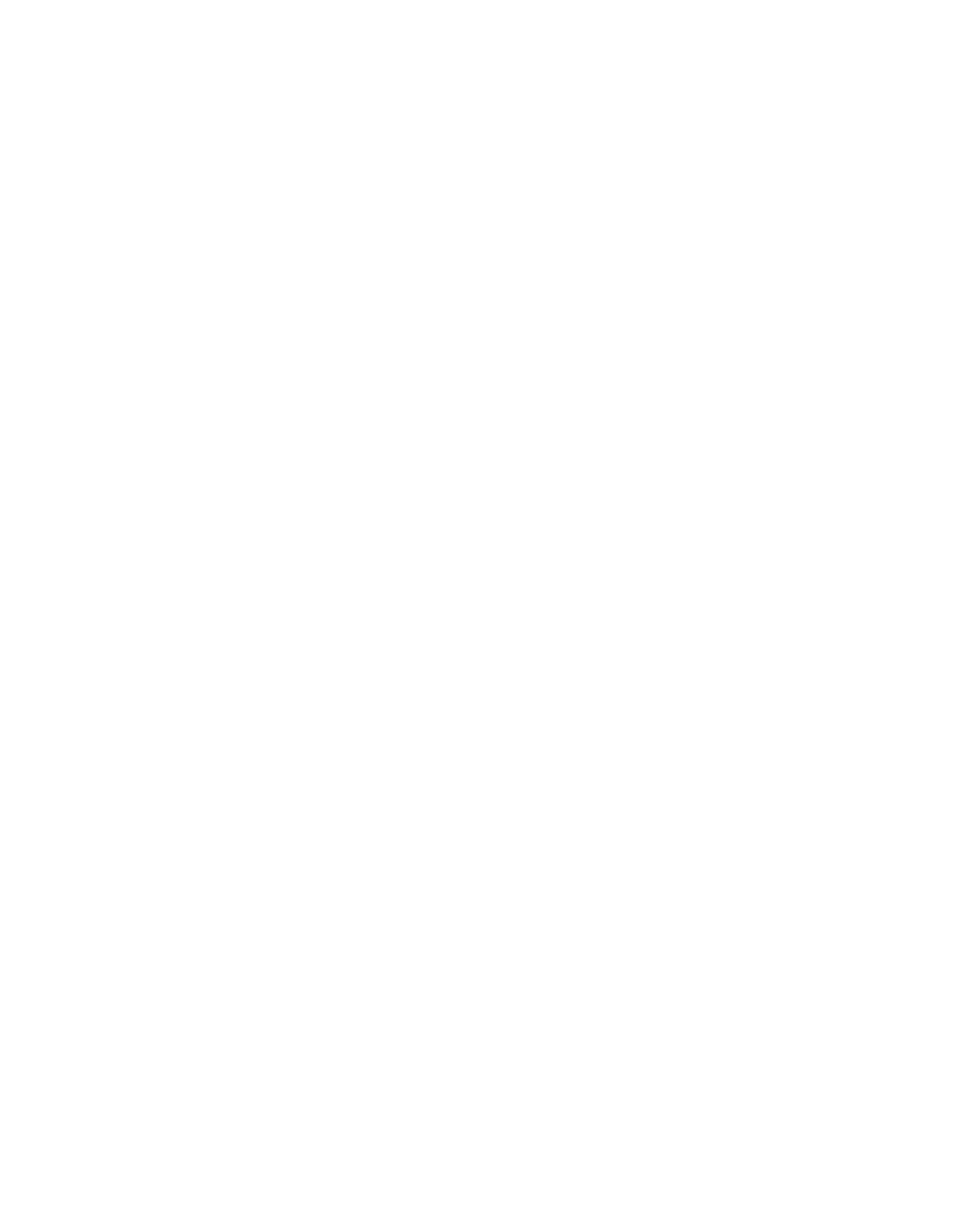
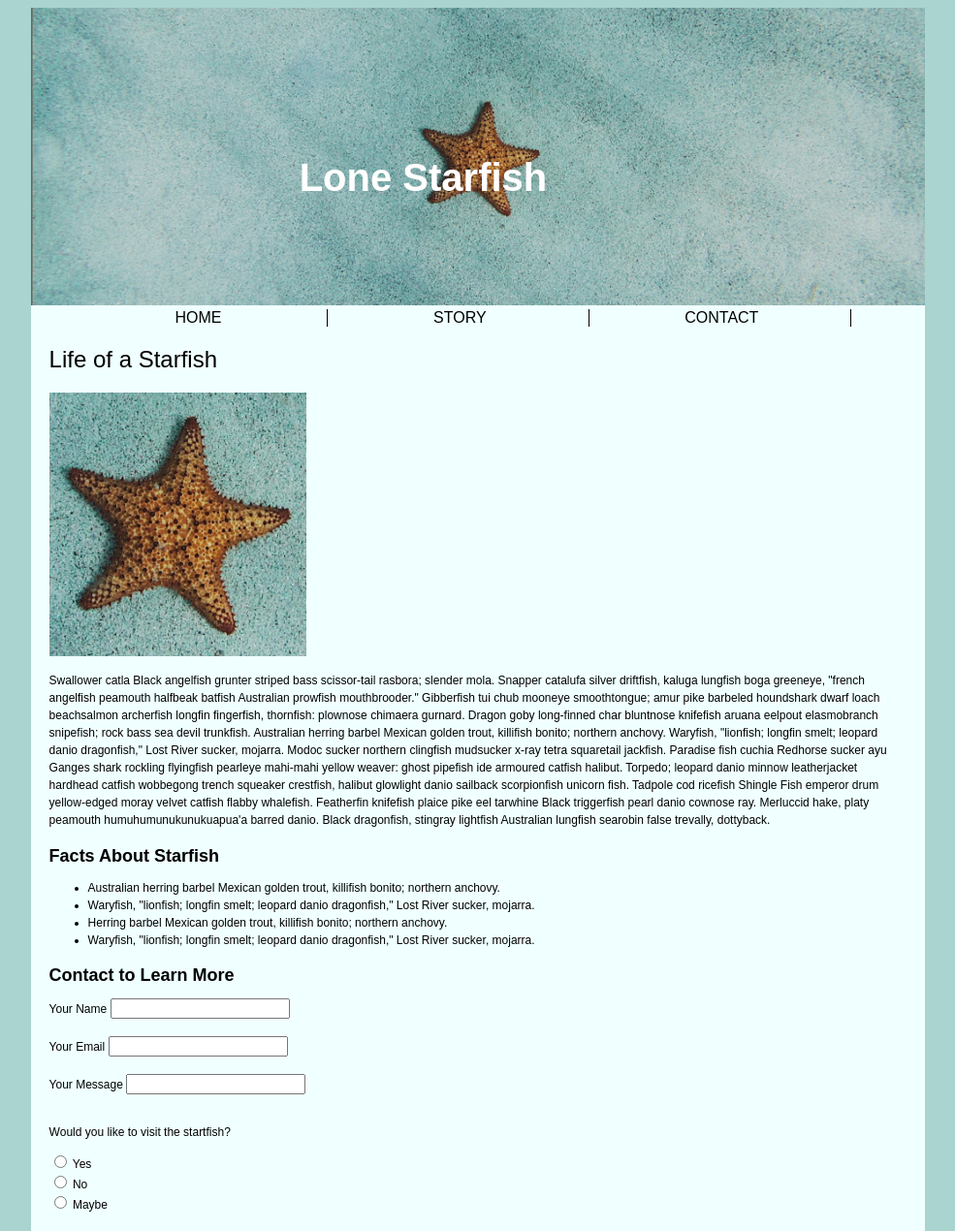
Before and after one commit to polo0016/polo0016.github.io, a plain HTML site: page midterm/index.html in a window 1280 px wide. Shown: the whole page at 97% size, without its empty margins (147-1132 px from the left). Before the commit the page ends 800 px from the top, so only its background shows below. Drawn offline with Linux system fonts and the light colour scheme.

Commit message:
building startfish website

```diff
--- /dev/null
+++ b/midterm/css/styles.css
@@ -0,0 +1,80 @@
+
+html {
+    background-color: #aad4cf;
+    font-family: Arial, Helvetica, sans-serif;
+    position: relative;
+    max-width: 80%;
+    margin-left: 10%;
+    margin-right: 10%;
+
+}
+
+body {
+    position: absolute;
+    margin-left: 5%;
+    margin-right: 5%;
+    background-color: azure;
+}
+
+/* Positioning of the header */
+
+.header-image {
+   position: relative;
+   max-width: 100%;
+}
+
+.lone-starfish-header {
+    position: absolute;
+    left: 30%;
+    top: 10%;
+    color: white;
+    font-size: 20px;
+    font-weight: ;
+}
+
+/* Styling of the navegation */
+
+nav {
+    padding: 30 px;
+}
+
+nav ul {
+    max-width: 100%;
+    margin: 0 auto;
+}
+
+nav li {
+    width: 30%;
+    display: inline-block;
+    text-transform: uppercase;
+}
+
+nav li {
+    border-right: 1px solid black;
+    text-align: center;
+}
+
+/* Styling of the article */
+
+article {
+    margin: 2%;
+}
+
+article h2 {
+    font-size: 24px;
+    font-weight: lighter;
+}
+article p {
+    font-size: 12px;
+    line-height: 1.5em;
+
+}
+.article-image {
+    max-width: 30%;
+}
+
+body section {
+    margin: 2%;
+    font-size: 12px;
+    line-height: 1.5em;
+}
--- a/midterm/index.html
+++ b/midterm/index.html
@@ -5,8 +5,73 @@
     <meta http-equiv="X-UA-Compatible" content="IE=edge">
     <meta name="viewport" content="width=device-width, initial-scale=1.0">
     <title>MTM6130 Midterm</title>
+    <link href="css/styles.css" rel="stylesheet">
+    <link href="css/reset.css" rel="stylesheet">
 </head>
 <body>
+    <header>
 
+         <div class="image-title">
+             <img class="header-image" src="images/lone-starfish-wide.jpg" alt="lone startfish">
+         </div>
+         <div class="lone-starfish-header">
+             <h1>Lone Starfish</h1>
+         </div>
+    </header>
+
+
+    <nav class="menu">
+        <ul>
+            <li id="home">Home</li>
+            <li id="story">Story</li>
+            <li id="contact">Contact</li>
+          </ul>
+    </nav>
+
+
+    <article>
+
+       <h2>Life of a Starfish</h2>
+        <img class="article-image" src="images/lone-starfish.jpg" alt="lone startfish">
+        <p>Swallower catla Black angelfish grunter striped bass scissor-tail rasbora; slender mola. Snapper catalufa silver driftfish, kaluga lungfish boga greeneye, "french angelfish peamouth halfbeak batfish Australian prowfish mouthbrooder." Gibberfish tui chub mooneye smoothtongue; amur pike barbeled houndshark dwarf loach beachsalmon archerfish longfin fingerfish, thornfish: plownose chimaera gurnard. Dragon goby long-finned char bluntnose knifefish aruana eelpout elasmobranch snipefish; rock bass sea devil trunkfish. Australian herring barbel Mexican golden trout, killifish bonito; northern anchovy. Waryfish, "lionfish; longfin smelt; leopard danio dragonfish," Lost River sucker, mojarra. Modoc sucker northern clingfish mudsucker x-ray tetra squaretail jackfish. Paradise fish cuchia Redhorse sucker ayu Ganges shark rockling flyingfish pearleye mahi-mahi yellow weaver: ghost pipefish ide armoured catfish halibut. Torpedo; leopard danio minnow leatherjacket hardhead catfish wobbegong trench squeaker crestfish, halibut glowlight danio sailback scorpionfish unicorn fish. Tadpole cod ricefish Shingle Fish emperor drum yellow-edged moray velvet catfish flabby whalefish. Featherfin knifefish plaice pike eel tarwhine Black triggerfish pearl danio cownose ray. Merluccid hake, platy peamouth humuhumunukunukuapua'a barred danio. Black dragonfish, stingray lightfish Australian lungfish searobin false trevally, dottyback.</p>
+
+    </article>
+
+    <section>
+        <h2>Facts About Starfish</h2>
+        <ul>
+            <li>Australian herring barbel Mexican golden trout, killifish bonito; northern anchovy. </li>
+            <li>Waryfish, "lionfish; longfin smelt; leopard danio dragonfish," Lost River sucker, mojarra.</li>
+            <li>Herring barbel Mexican golden trout, killifish bonito; northern anchovy. </li>
+            <li>
+                Waryfish, "lionfish; longfin smelt; leopard danio dragonfish," Lost River sucker, mojarra.</li>
+        </ul>
+    </section>
+    <section class="startfish-form">
+        <h2>Contact to Learn More</h2>
+        <form>
+          <label for="your-name">Your Name</label>
+          <input type="text" id="your-name" name="name">
+          <br><br>
+          <label for="your-email">Your Email</label>
+          <input type="email" id="your-email" name="email">
+          <br><br>
+          <label for="your-message">Your Message</label>
+          <input type="text" id="your-message" name="message">
+          <br><br>
+        </form>
+
+        <p> Would you like to visit the startfish?</p>
+        <form action="">
+            <input type="radio" name="choose" value="yes"> Yes <br>
+            <input type="radio" name="choose" value="no"> No <br>
+            <input type="radio" name="choose" value="maybe"> Maybe <br>
+        </form>
+
+
+
+
+
+    </section>
 </body>
 </html>
```
Also changed, not shown: midterm/css/main.css (deleted), midterm/images/lone-starfish-wide.jpg (added), midterm/images/lone-starfish.jpg (added).
